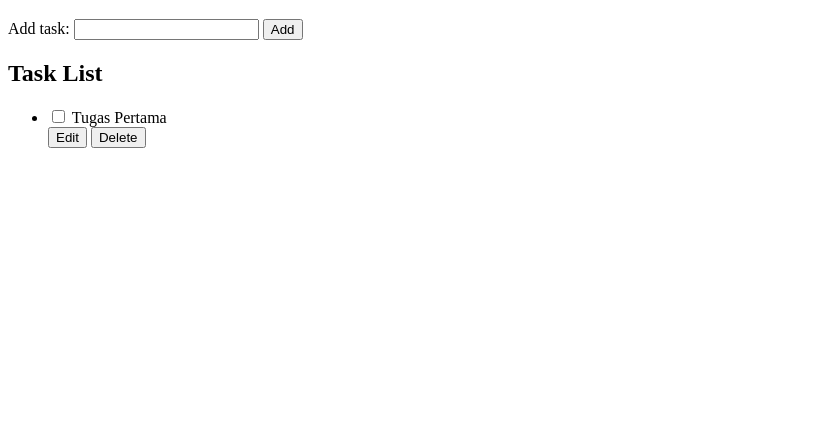
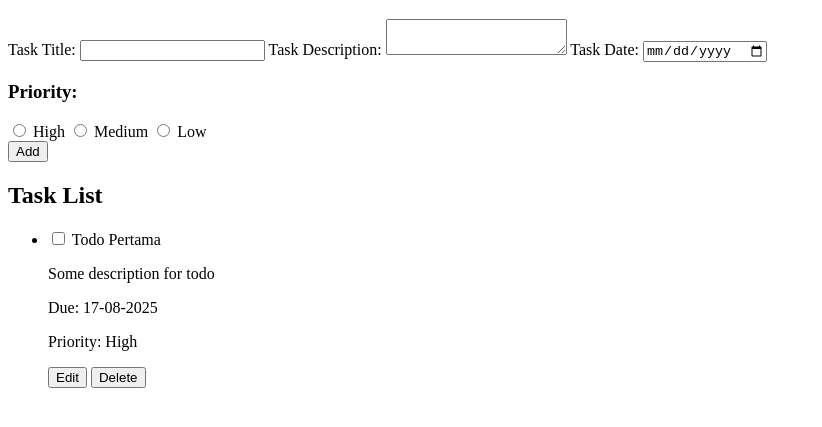
Before and after one commit to mesakhlolo/todo-list, a website built with webpack: page src/index.html in a window 1280 px wide. Shown: the part 61-488 px from the top of the page, without its empty margins (0-822 px from the left). Built offline with nearby package versions, Linux system fonts and the light colour scheme.

Commit message:
perbaiki kerangka html

```diff
--- a/src/index.html
+++ b/src/index.html
@@ -16,8 +16,25 @@
       <!-- Add Task -->
       <section class="add-task-section">
         <form class="add-task-form">
-          <label for="add-task-input">Add task:</label>
-          <input type="text" id="add-task-input" name="add-task-input" />
+          <label for="add-task-title">Task Title:</label>
+          <input type="text" name="title" id="add-task-title" />
+
+          <label for="add-task-description">Task Description:</label>
+          <textarea name="description" id="add-task-description"></textarea>
+
+          <label for="add-task-date">Task Date:</label>
+          <input type="date" name="date" id="add-task-date" />
+
+          <div class="priority">
+            <h3>Priority:</h3>
+            <input type="radio" id="high" name="priority" value="high" />
+            <label for="high">High</label>
+            <input type="radio" id="medium" name="priority" value="medium" />
+            <label for="medium">Medium</label>
+            <input type="radio" id="low" name="priority" value="low" />
+            <label for="low">Low</label>
+          </div>
+
           <button type="submit">Add</button>
         </form>
       </section>
@@ -28,8 +45,11 @@
         <ul class="task-list">
           <li class="task-item">
             <div class="task-main">
-              <input type="checkbox" id="task1" label="task1" />
-              <label for="task1">Tugas Pertama</label>
+              <input type="checkbox" />
+              <label>Todo Pertama</label>
+              <p>Some description for todo</p>
+              <p>Due: 17-08-2025</p>
+              <p>Priority: High</p>
             </div>
             <div class="task-actions">
               <button type="button" class="edit-btn">Edit</button>
```
